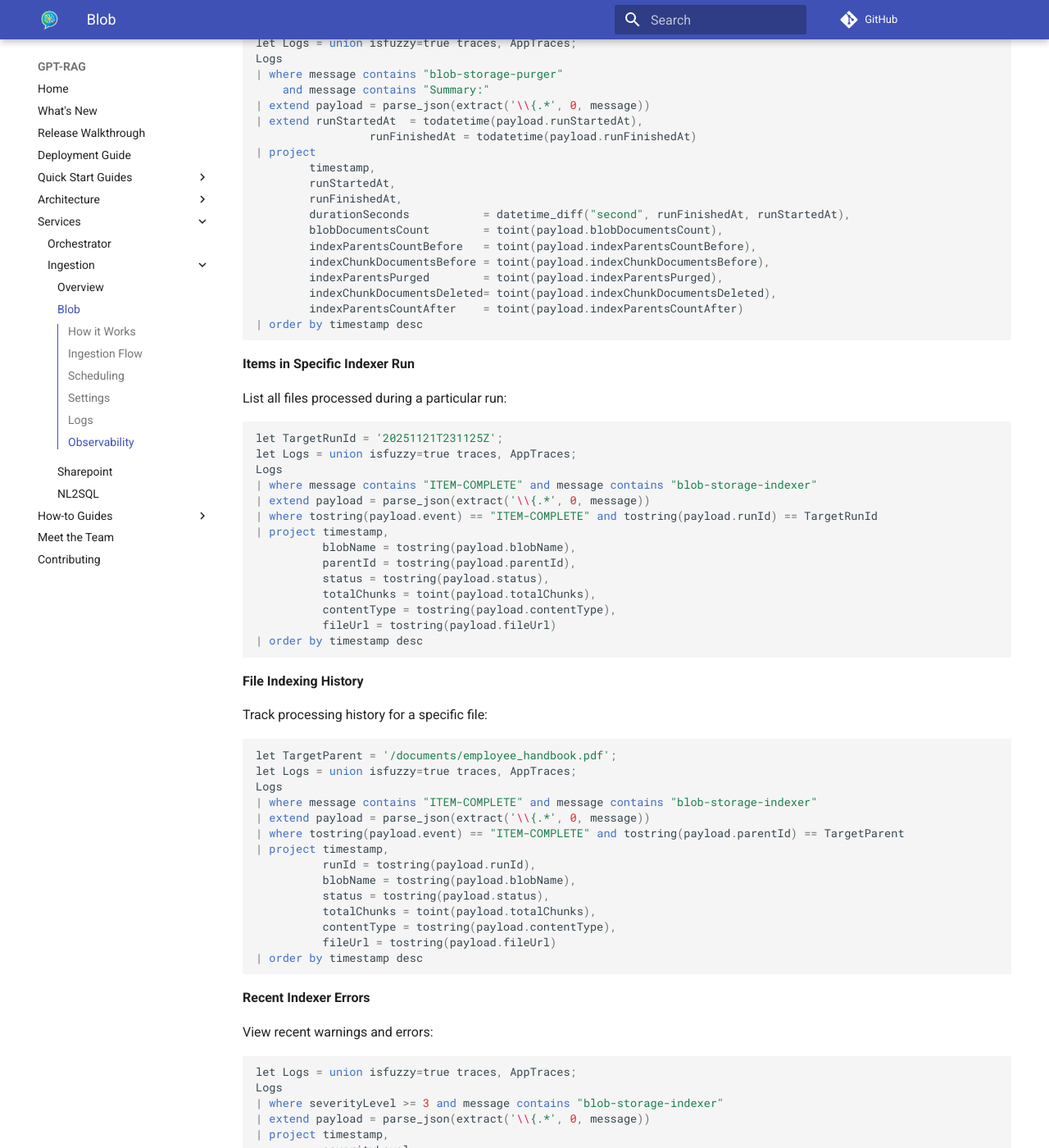
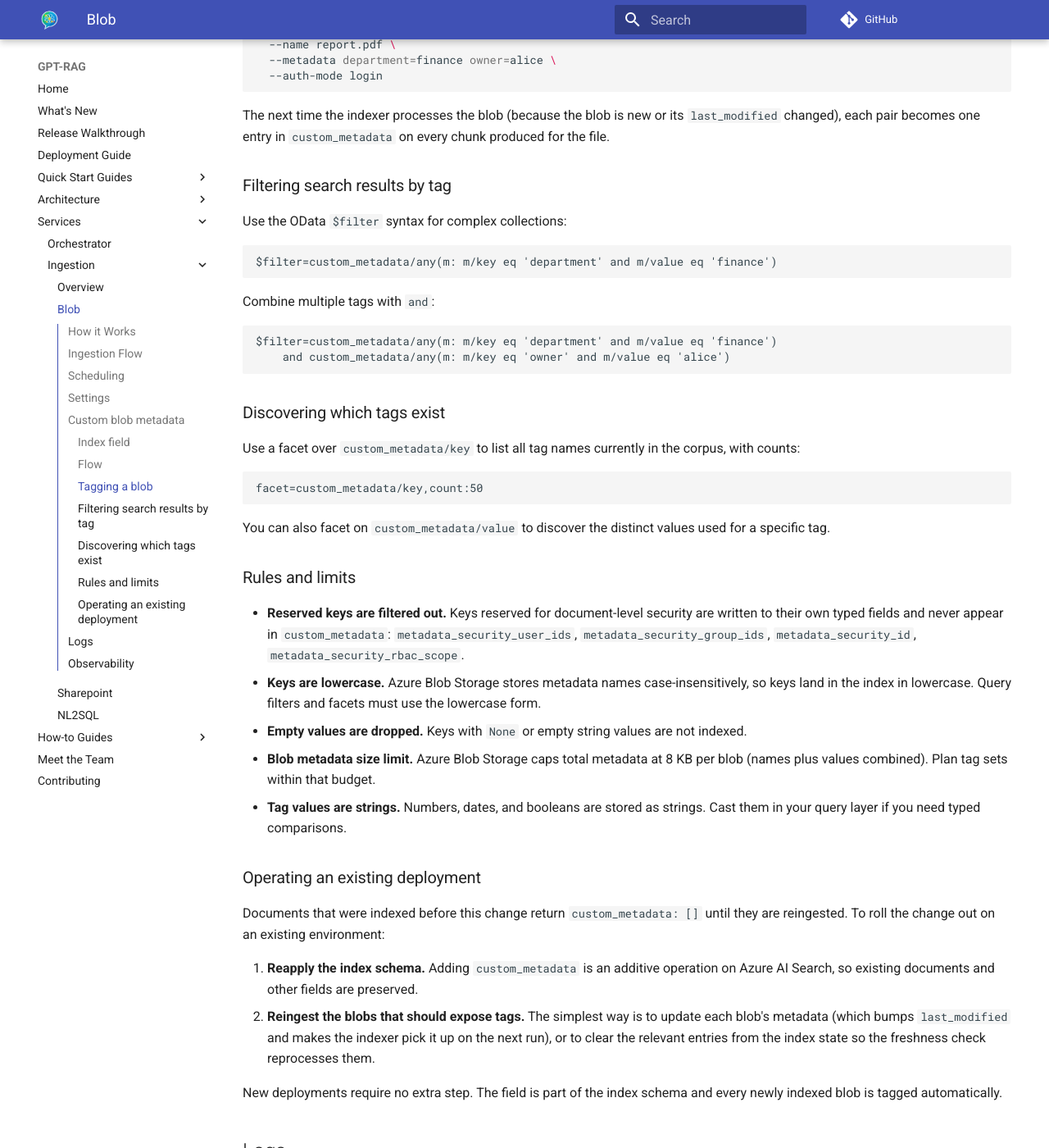
Before and after one commit to Azure/GPT-RAG, an MkDocs documentation site: the page built from docs/ingestion_blob_data_source.md, in a window 1280 px wide and 1400 px high, scrolled down 4054 px. Shown: the whole window at 82% size. Built offline with MkDocs 1.6.1 and Material for MkDocs 9.7.7, drawn with Linux system fonts in a browser that asks for light colours; comment, search, counter and statistics services are not loaded; some of the changed text lies outside the part shown.

Commit message:
docs: document blob custom metadata indexing (#487)
Adds a Custom blob metadata section to the Blob Data Source page covering the always-on custom_metadata field, the index schema, az CLI upload examples, OData filter and facet syntax, reserved security keys, lowercase/8KB blob limits, and the upgrade path for existing deployments. Adds a brief mention and link in the Ingestion service overview.

````diff
--- a/docs/ingestion_blob_data_source.md
+++ b/docs/ingestion_blob_data_source.md
@@ -116,6 +116,101 @@ On startup, if a CRON is configured, the corresponding job is scheduled and also
 
 >
 > `INDEXER_MAX_CONCURRENCY` controls how many files are processed in parallel (download → chunk → upload). `INDEXER_BATCH_SIZE` controls how many chunk documents are sent in each upload call to Azure AI Search. Increase these to raise throughput, but watch for throttling (HTTP 429), timeouts, and memory usage; lower them if you see retries or instability. The default batch size (500) follows common guidance to keep batches reasonable (typically ≤ 1000).
+
+## Custom blob metadata
+
+Any custom metadata you set on a blob is automatically captured during ingestion and indexed in Azure AI Search as key/value pairs in the `custom_metadata` field. This lets you tag documents with arbitrary attributes (department, owner, project, classification, etc.) and then filter or facet on them at query time, without changing the document content and without any configuration.
+
+This behavior is always on. There is no setting to enable or disable it.
+
+### Index field
+
+Every chunk in the RAG index carries a `custom_metadata` collection of `{key, value}` pairs:
+
+```json
+{
+  "name": "custom_metadata",
+  "type": "Collection(Edm.ComplexType)",
+  "fields": [
+    { "name": "key",   "type": "Edm.String", "searchable": false, "retrievable": true, "filterable": true, "facetable": true },
+    { "name": "value", "type": "Edm.String", "searchable": true,  "retrievable": true, "filterable": true, "facetable": true }
+  ]
+}
+```
+
+`key` is filterable and facetable so you can use it for exact matches and tag discovery. `value` is also searchable, so full-text search over tag values is available when needed.
+
+### Flow
+
+```mermaid
+flowchart LR
+  Upload[az storage blob upload<br/>--metadata key=value] --> Blob[Azure Blob Storage<br/>blob.metadata]
+  Blob --> Indexer[blob-storage-indexer]
+  Indexer -->|filter reserved keys<br/>lowercase keys<br/>drop empty values| Field[custom_metadata<br/>Collection&lt;ComplexType&gt;]
+  Field --> Index[Azure AI Search<br/>RAG index]
+```
+
+### Tagging a blob
+
+Set metadata at upload time, or update it on an existing blob:
+
+```bash
+az storage blob upload \
+  --container-name documents \
+  --file report.pdf \
+  --metadata department=finance owner=alice project=q4-review \
+  --auth-mode login
+
+az storage blob metadata update \
+  --container-name documents \
+  --name report.pdf \
+  --metadata department=finance owner=alice \
+  --auth-mode login
+```
+
+The next time the indexer processes the blob (because the blob is new or its `last_modified` changed), each pair becomes one entry in `custom_metadata` on every chunk produced for the file.
+
+### Filtering search results by tag
+
+Use the OData `$filter` syntax for complex collections:
+
+```text
+$filter=custom_metadata/any(m: m/key eq 'department' and m/value eq 'finance')
+```
+
+Combine multiple tags with `and`:
+
+```text
+$filter=custom_metadata/any(m: m/key eq 'department' and m/value eq 'finance')
+    and custom_metadata/any(m: m/key eq 'owner' and m/value eq 'alice')
+```
+
+### Discovering which tags exist
+
+Use a facet over `custom_metadata/key` to list all tag names currently in the corpus, with counts:
+
+```text
+facet=custom_metadata/key,count:50
+```
+
+You can also facet on `custom_metadata/value` to discover the distinct values used for a specific tag.
+
+### Rules and limits
+
+- **Reserved keys are filtered out.** Keys reserved for document-level security are written to their own typed fields and never appear in `custom_metadata`: `metadata_security_user_ids`, `metadata_security_group_ids`, `metadata_security_id`, `metadata_security_rbac_scope`.
+- **Keys are lowercase.** Azure Blob Storage stores metadata names case-insensitively, so keys land in the index in lowercase. Query filters and facets must use the lowercase form.
+- **Empty values are dropped.** Keys with `None` or empty string values are not indexed.
+- **Blob metadata size limit.** Azure Blob Storage caps total metadata at 8 KB per blob (names plus values combined). Plan tag sets within that budget.
+- **Tag values are strings.** Numbers, dates, and booleans are stored as strings. Cast them in your query layer if you need typed comparisons.
+
+### Operating an existing deployment
+
+Documents that were indexed before this change return `custom_metadata: []` until they are reingested. To roll the change out on an existing environment:
+
+1. **Reapply the index schema.** Adding `custom_metadata` is an additive operation on Azure AI Search, so existing documents and other fields are preserved.
+2. **Reingest the blobs that should expose tags.** The simplest way is to update each blob's metadata (which bumps `last_modified` and makes the indexer pick it up on the next run), or to clear the relevant entries from the index state so the freshness check reprocesses them.
+
+New deployments require no extra step. The field is part of the index schema and every newly indexed blob is tagged automatically.
 
 ## Logs
 
````
Also changed, not shown: docs/services_ingestion.md (+1 -0 lines).
